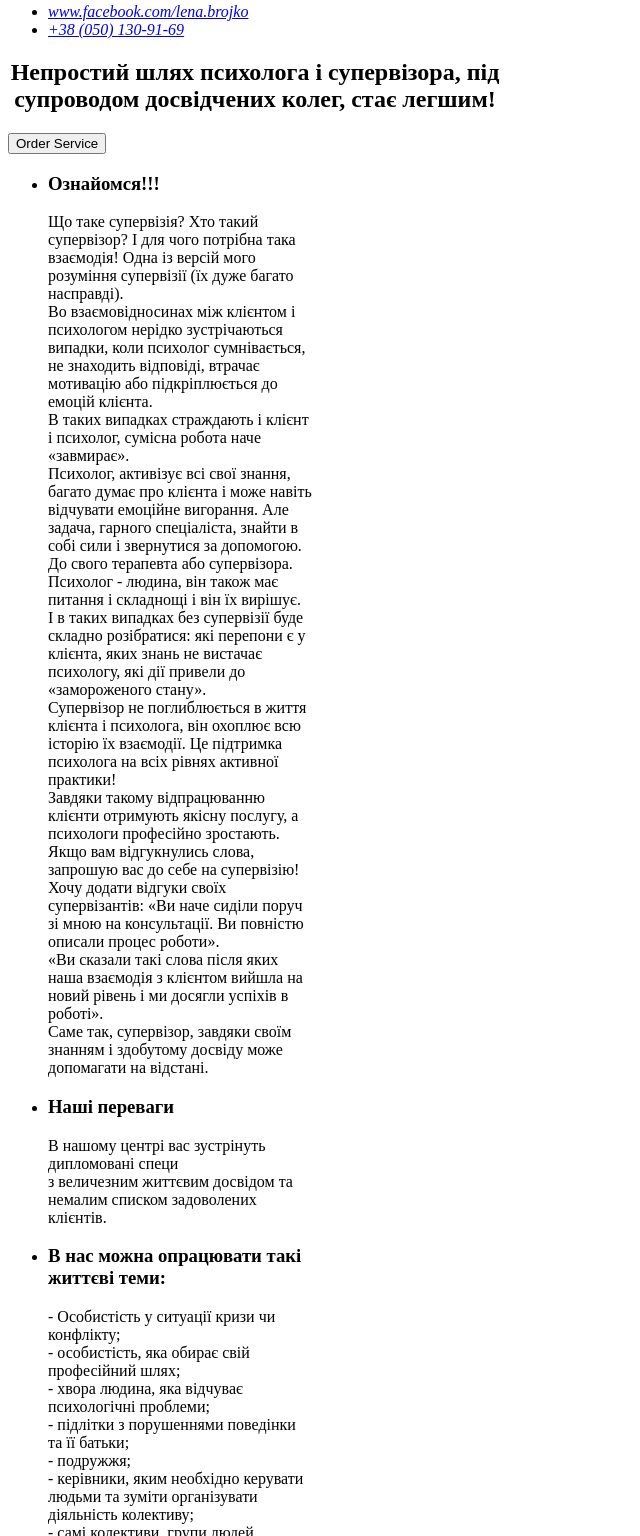
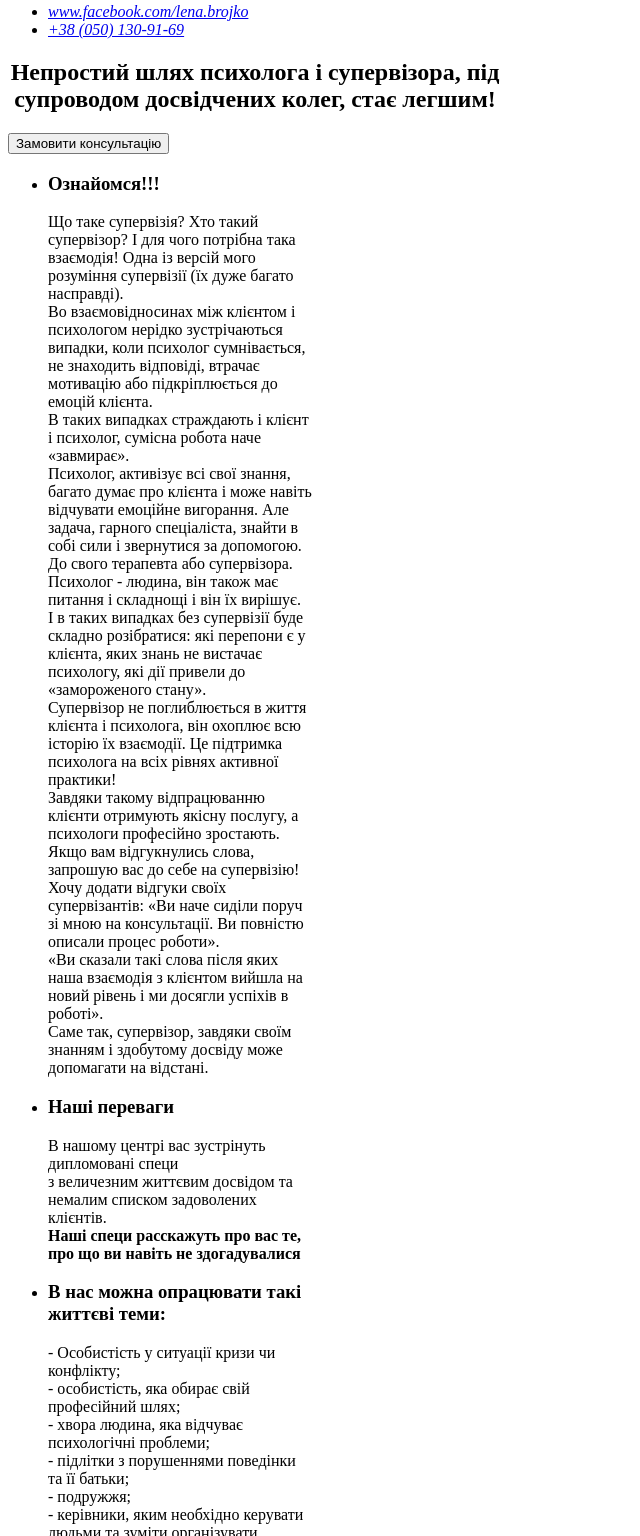
Before and after one commit to xStanislavSemenovx/ElenaSelivanova, a plain HTML site: page index.html in a window 1280 px wide. Shown: the part 93-1629 px from the top of the page, without its empty margins (0-640 px from the left). Drawn offline with Linux system fonts and the light colour scheme.

Commit message:
Update index.html

```diff
--- a/index.html
+++ b/index.html
@@ -31,7 +31,7 @@
         style="width:494px;
                 text-align: center;"> Непростий шлях психолога і супервізора, під супроводом досвідчених колег, стає легшим! </h2>
 
-        <button  type="button"  >Order Service</button>
+        <button  type="button"  >Замовити консультацію</button>
     </section>
 
 
@@ -65,7 +65,11 @@
 
             <li><h3  style="width: 264px;">Наші переваги</h3>
                 <p  style="width: 264px;">В нашому центрі вас зустрінуть дипломовані специ<br>
-                з величезним життєвим досвідом та немалим списком задоволених клієнтів.</p>
+                з величезним життєвим досвідом та немалим списком задоволених клієнтів.<br>
+                    <strong>
+                        Наші специ расскажуть про вас те, про що ви навіть не здогадувалися
+                    </strong>
+                </p>
             </li>
             <li>
                 <h3  style="width: 264px;">В нас можна опрацювати такі життєві теми: </h3>
```
